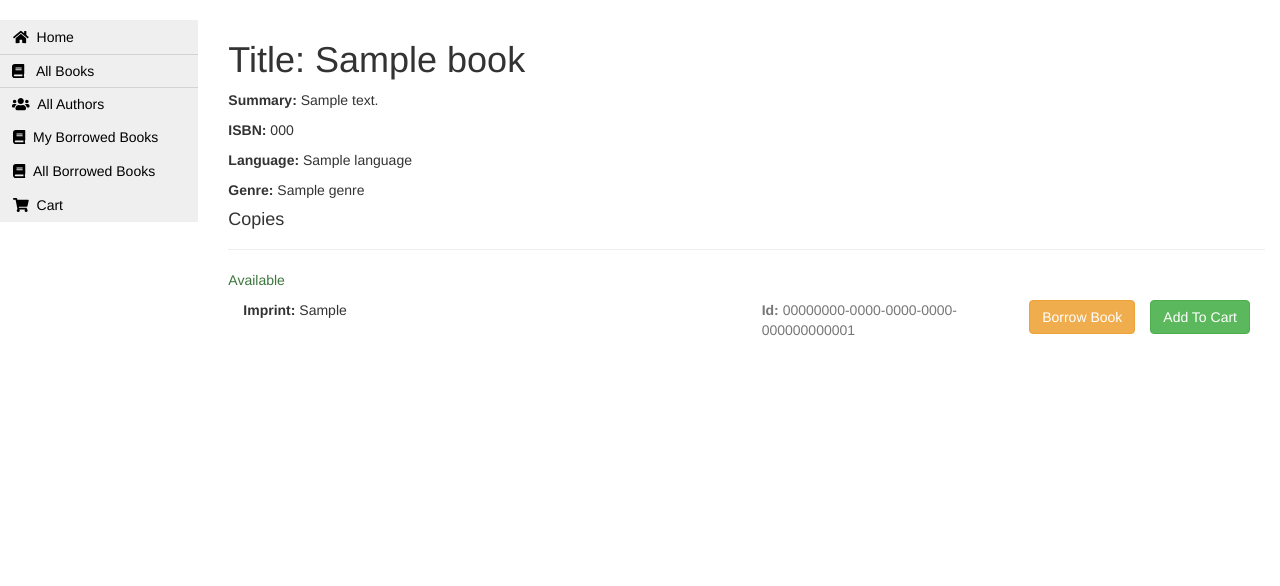
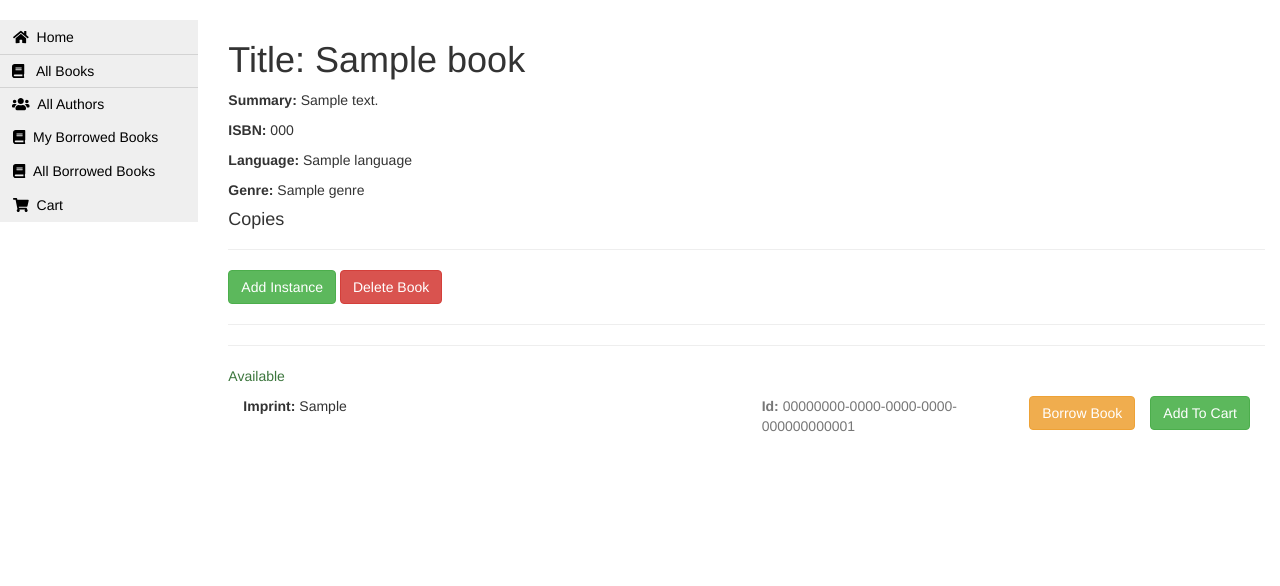
Before and after one commit to SamirKalouf/aesthetic-memes, a Django app: page /ecommerce/book/1 in a window 1280 px wide. Shown: the part 52-638 px from the top of the page. Run offline with Django 3.2, Linux system fonts and the light colour scheme; a user stored in the database is signed in; tables that the repository leaves empty hold one stand-in row (values such as "Sample post"); some libraries are stand-ins or nearby versions.

Commit message:
can add authors, books, and book instances through the site as an authorized user. can delete authors and books from the site as an authorized user.

```diff
--- a/aesthetic_memes/ecommerce/models.py
+++ b/aesthetic_memes/ecommerce/models.py
@@ -64,7 +64,7 @@ class BookInstance(models.Model):
     Model representing a specific copy of a book (i.e. that can be borrowed from the library).
     """
     id = models.UUIDField(primary_key=True, default=uuid.uuid4, help_text="Unique ID for this particular book across whole library")
-    book = models.ForeignKey('Book', on_delete=models.SET_NULL, null=True)
+    book = models.ForeignKey('Book', on_delete=models.CASCADE, null=True)
     imprint = models.CharField(max_length=200)
     due_back = models.DateField(null=True, blank=True)
 
--- a/aesthetic_memes/ecommerce/templates/ecommerce/author_list.html
+++ b/aesthetic_memes/ecommerce/templates/ecommerce/author_list.html
@@ -4,6 +4,12 @@
   <div class="jumbotron">
     <h1>Author List</h1>
   </div>
+
+  {% if perms.can_add_author %}
+    <a class="btn btn-success" href={% url 'author_create' %} role="button">Add Author</a>
+    <hr>
+  {% endif %}
+
      <form action="" method="get" class="form-inline">
        <input id="keyword" type="text" name="keyword" placeholder="Search">
        <input type="submit" value="Search">
--- a/aesthetic_memes/ecommerce/templates/ecommerce/book_detail.html
+++ b/aesthetic_memes/ecommerce/templates/ecommerce/book_detail.html
@@ -10,6 +10,13 @@
 
   <div>
     <h4>Copies</h4>
+
+    {% if perms.can_add_book %}
+      <hr>
+      <a class="btn btn-success" href="{% url 'add_instance' book.id %}" role="button">Add Instance</a>
+      <a class="btn btn-danger" href="{% url 'book_delete' book.id %}" role="button">Delete Book</a>
+      <hr>
+    {% endif %}
 
     {% for copy in book.bookinstance_set.all %}
     <hr>
--- a/aesthetic_memes/ecommerce/templates/ecommerce/book_list.html
+++ b/aesthetic_memes/ecommerce/templates/ecommerce/book_list.html
@@ -4,6 +4,12 @@
   <div class="jumbotron">
     <h1>Book List</h1>
   </div>
+
+  {% if perms.can_add_book %}
+    <a class="btn btn-success" href="{% url 'book_create' %}" role="button">Add Book</a>
+    <hr>
+  {% endif %}
+
     <form action="" method="get" class="form-inline">
       <input id="keyword" type="text" name="keyword" placeholder="Search">
       <input type="submit" value="Search">
--- a/aesthetic_memes/ecommerce/urls.py
+++ b/aesthetic_memes/ecommerce/urls.py
@@ -18,6 +18,7 @@ urlpatterns += [
 # Add URLConf to create, update, and delete books
 urlpatterns += [
     path('book/create/', views.BookCreate.as_view(), name='book_create'),
+    path('book/<int:pk>/add_instance/', views.BookAddInstance.as_view(), name='add_instance'),
     path('book/<int:pk>/update/', views.BookUpdate.as_view(), name='book_update'),
     path('book/<int:pk>/delete/', views.BookDelete.as_view(), name='book_delete'),
 ]
--- a/aesthetic_memes/ecommerce/views.py
+++ b/aesthetic_memes/ecommerce/views.py
@@ -138,6 +138,12 @@ class BookCreate(PermissionRequiredMixin, CreateView):
 	fields = '__all__'
 	permission_required = 'ecommerce.can_add_book'
 
+class BookAddInstance(PermissionRequiredMixin, CreateView):
+    model = BookInstance
+    fields = '__all__'
+    permission_required = 'ecommerce.can_add_book'
+    success_url = reverse_lazy('books')
+
 class BookUpdate(PermissionRequiredMixin, UpdateView):
 	model = Book
 	fields = '__all__'
@@ -148,9 +154,10 @@ class BookDelete(PermissionRequiredMixin, DeleteView):
 	success_url = reverse_lazy('books')
 	permission_required = 'ecommerce.can_delete_book'
 
-class BookPurchase(TemplateView):
+class BookPurchase(LoginRequiredMixin, TemplateView):
 	template_name = "book_page.html"
 
+@login_required
 def CartView(request):
 
     books = Book.objects.all()
```
Also changed, not shown: aesthetic_memes/ecommerce/templates/ecommerce/author_detail.html (+7 -0 lines), aesthetic_memes/ecommerce/templates/ecommerce/bookinstance_form.html (added, +13 -0 lines), aesthetic_memes/ecommerce/migrations/0011_auto_20180429_1755.py (added).
